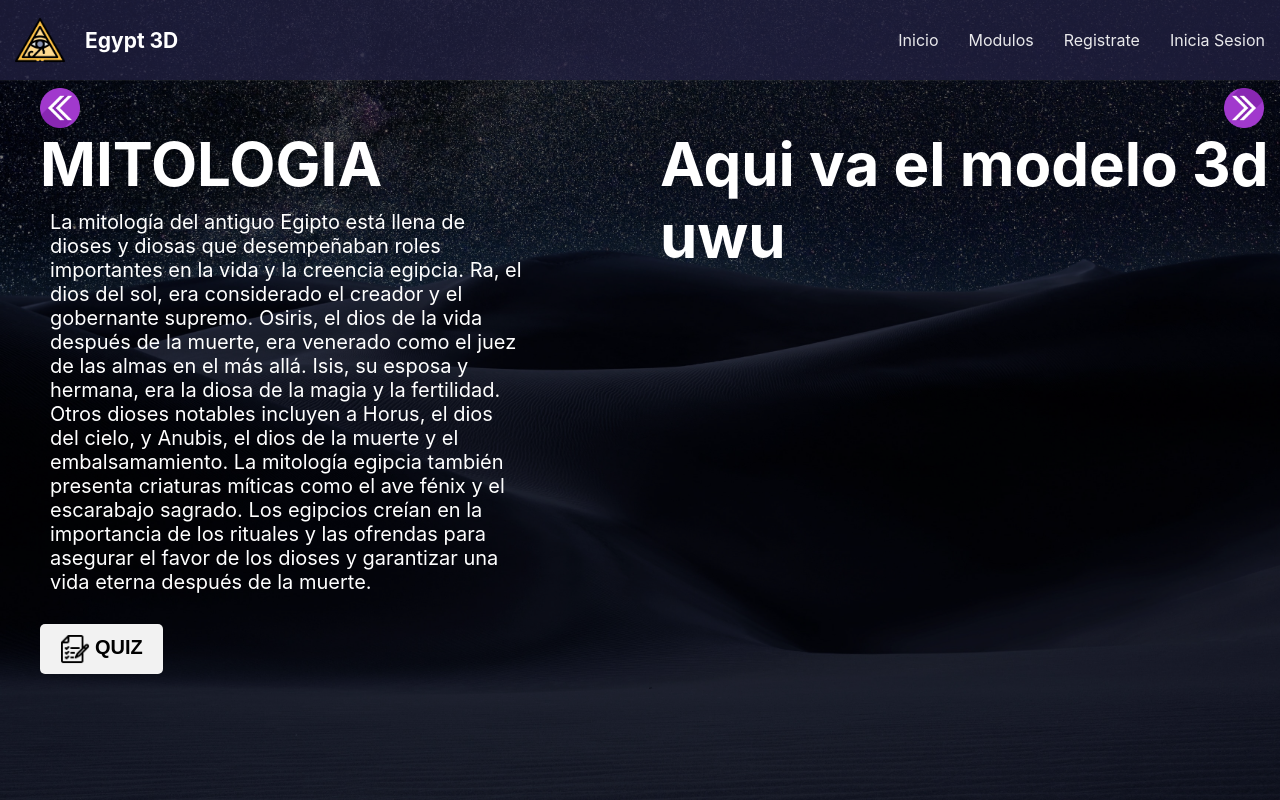
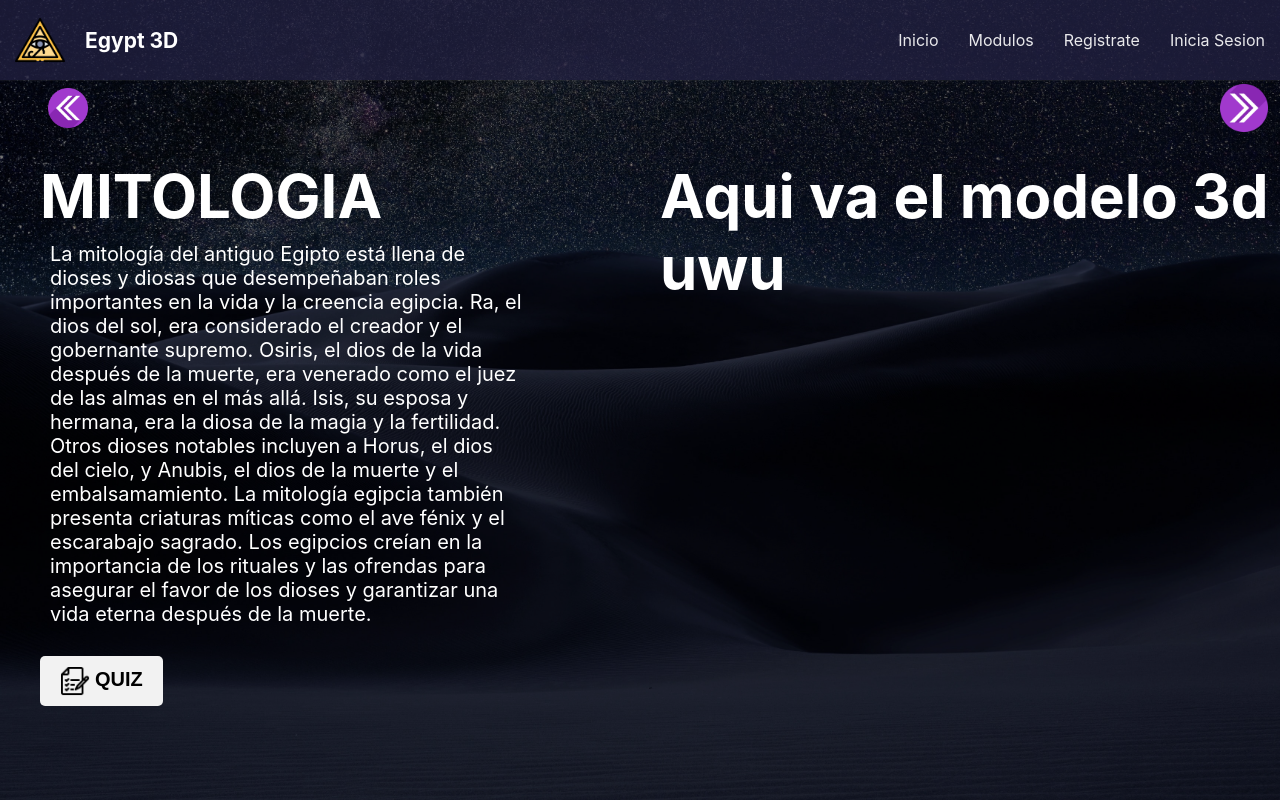
Before and after one commit to MarlonAnacona/Egypt3D, a React (Create React App) app: page /moduloMitologia in a window 1280 px wide. In both pictures the pointer is over the picture 1244 px from the left and 108 px from the top of the page. Built offline with nearby package versions, Linux system fonts and the light colour scheme.

Commit message:
botones modulos

```diff
--- a/src/components/Modules/estiloModulos.css
+++ b/src/components/Modules/estiloModulos.css
@@ -69,19 +69,31 @@
 }
 
 .flecha_navegationDer {
+  transition: transform 0.3s ease;
   width: 40px;
   float: right;
   margin-top: 1vh;
   margin-right: 2vh;
 }
 
+.flecha_navegationDer:hover {
+  transform: scale(1.2); /* Escalar la imagen al 110% */
+}
+
 .navegacion {
   overflow: auto;
+  height: 10vh;
 }
 
 .flecha_navegationIzq {
+  transition: transform 0.3s ease;
   width: 40px;
   float: left;
   margin-top: 1vh;
   margin-right: 2vh;
+  margin-left: 1vh;
 }
+
+.flecha_navegationIzq:hover {
+  transform: scale(1.2); /* Escalar la imagen al 110% */
+}
```
